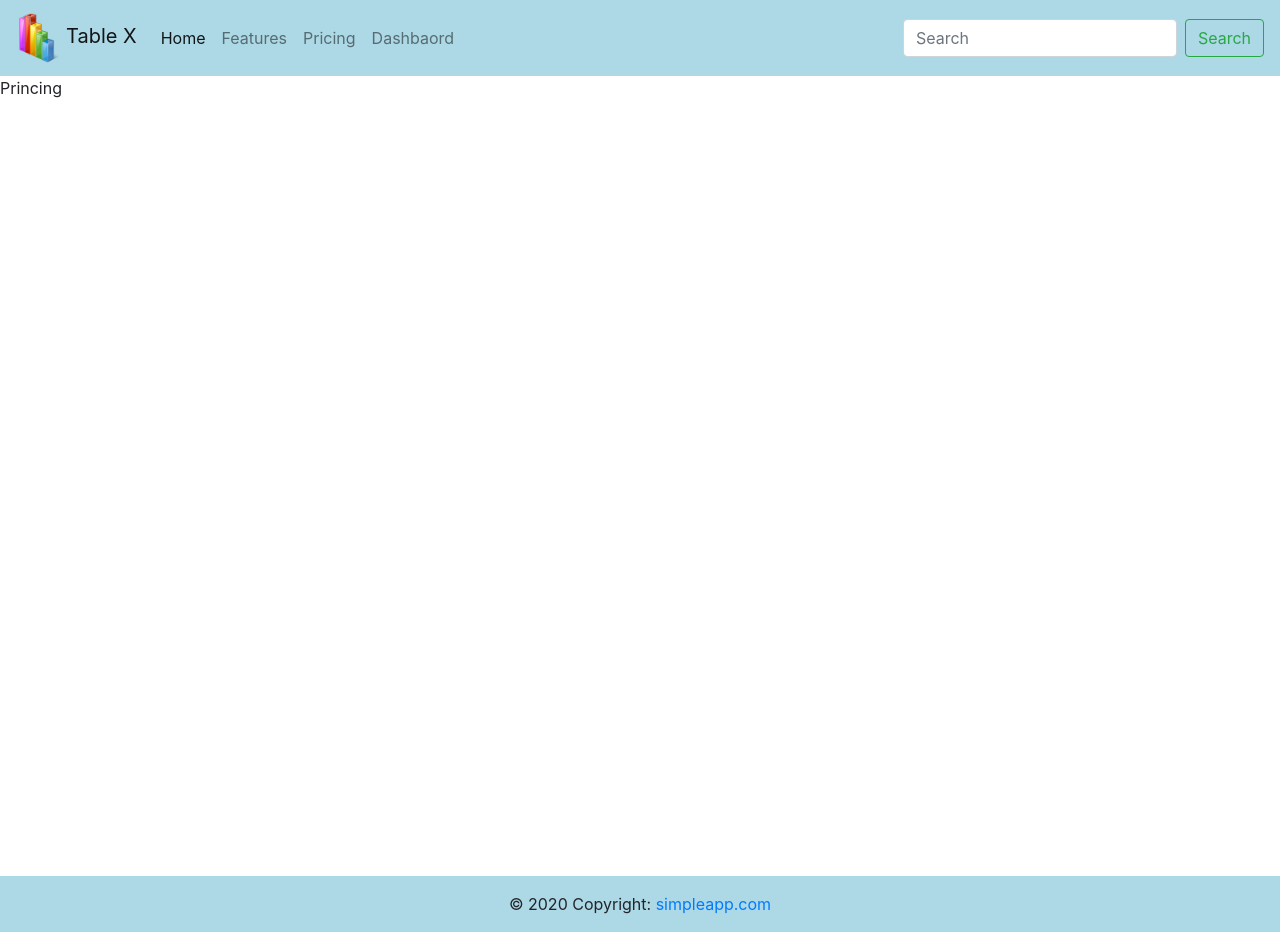
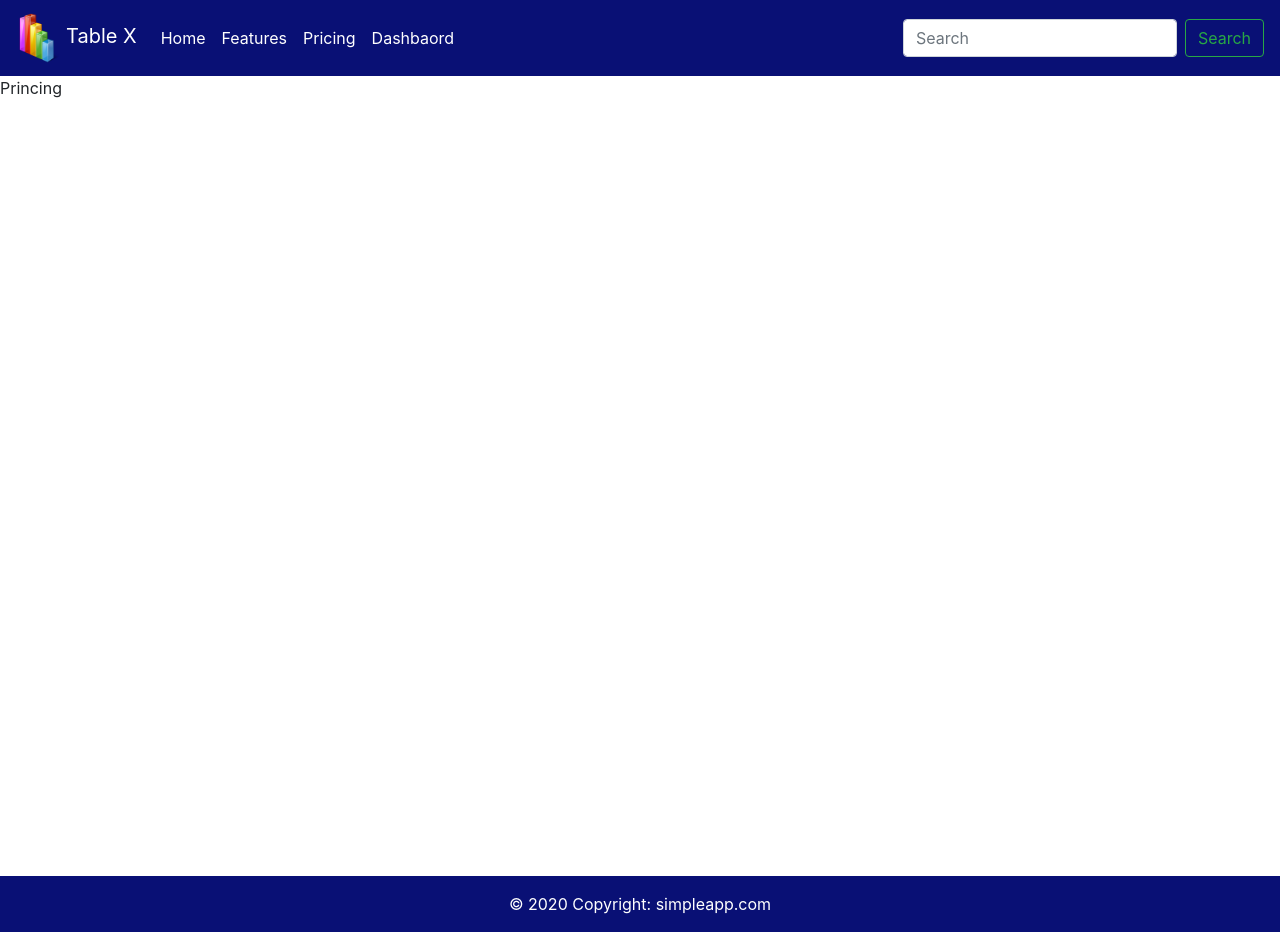
Before and after one commit to RayMiles94/data-tablex, a React (Create React App) app: page /pricing in a window 1280 px wide. Built offline with nearby package versions, Linux system fonts and the light colour scheme; no server answers.

Commit message:
[EDIT] colors

```diff
--- a/src/components/404/404.jsx
+++ b/src/components/404/404.jsx
@@ -1,15 +1,24 @@
-import React ,{ Component } from "react";
+import React, { Component } from "react";
 
 export default class NotFound extends Component {
 
     constructor(props) {
         super(props);
-        this.state={};
+        this.state = {};
     }
 
     render() {
-        return(
-            <div>404 Not found</div>
+        return (
+            <div className="container" style={{ backgroundColor: 'lightgray' }}>
+                <div className="row">
+                    <div className="col">
+                        <h1 style={{ textAlign: 'center' }}>404 Not found</h1><br />
+                        <div style={{ textAlign: 'center' }}>
+                            <img src={require('./404.jpg')} alt="404" height="500" width="500" />
+                        </div>
+                    </div>
+                </div>
+            </div>
         );
     }
 
--- a/src/components/footer/footer.css
+++ b/src/components/footer/footer.css
@@ -1,3 +1,7 @@
 .page-footer {
-    background-color: lightblue;
+    background-color: rgb(9, 16, 117);
 }
+
+ .py-3 {
+    color: white !important;
+}
--- a/src/components/footer/footer.jsx
+++ b/src/components/footer/footer.jsx
@@ -11,7 +11,7 @@ export default class Footer extends Component {
     return (
       <footer className="page-footer font-small blue">
         <div className="footer-copyright text-center py-3">© 2020 Copyright:
-            <a href="/"> simpleapp.com</a>
+            <a href="/" style={{ color: 'white' }}> simpleapp.com</a>
         </div>
       </footer>
 
--- a/src/components/header/header.css
+++ b/src/components/header/header.css
@@ -1,3 +1,19 @@
 .navbar {
-    background-color: lightblue;
+    background-color: rgb(9, 16, 117);
+
 }
+
+.navbar-light .navbar-toggler-icon {
+ background-color: white;
+ margin: 10px !important;
+ padding: 10px !important;
+ border-radius: 15px ;
+}
+
+.nav-link {
+    color: white !important;
+}
+
+.navbar-brand {
+    color: white !important;
+}
--- a/src/components/header/header.jsx
+++ b/src/components/header/header.jsx
@@ -27,7 +27,7 @@ export default class Header extends Component {
                                 <Link className="nav-link"  to="/">Home <span className="sr-only">(current)</span></Link>
                             </li>
                             <li className="nav-item">
-                                <Link className="nav-link" to="/features">Features</Link>
+                                <Link className="nav-link" to="/features" >Features</Link>
                             </li>
                             <li className="nav-item">
                                 <Link className="nav-link" to="/pricing">Pricing</Link>
```
Also changed, not shown: src/components/404/404.css (added), src/components/404/404.jpg (added).
